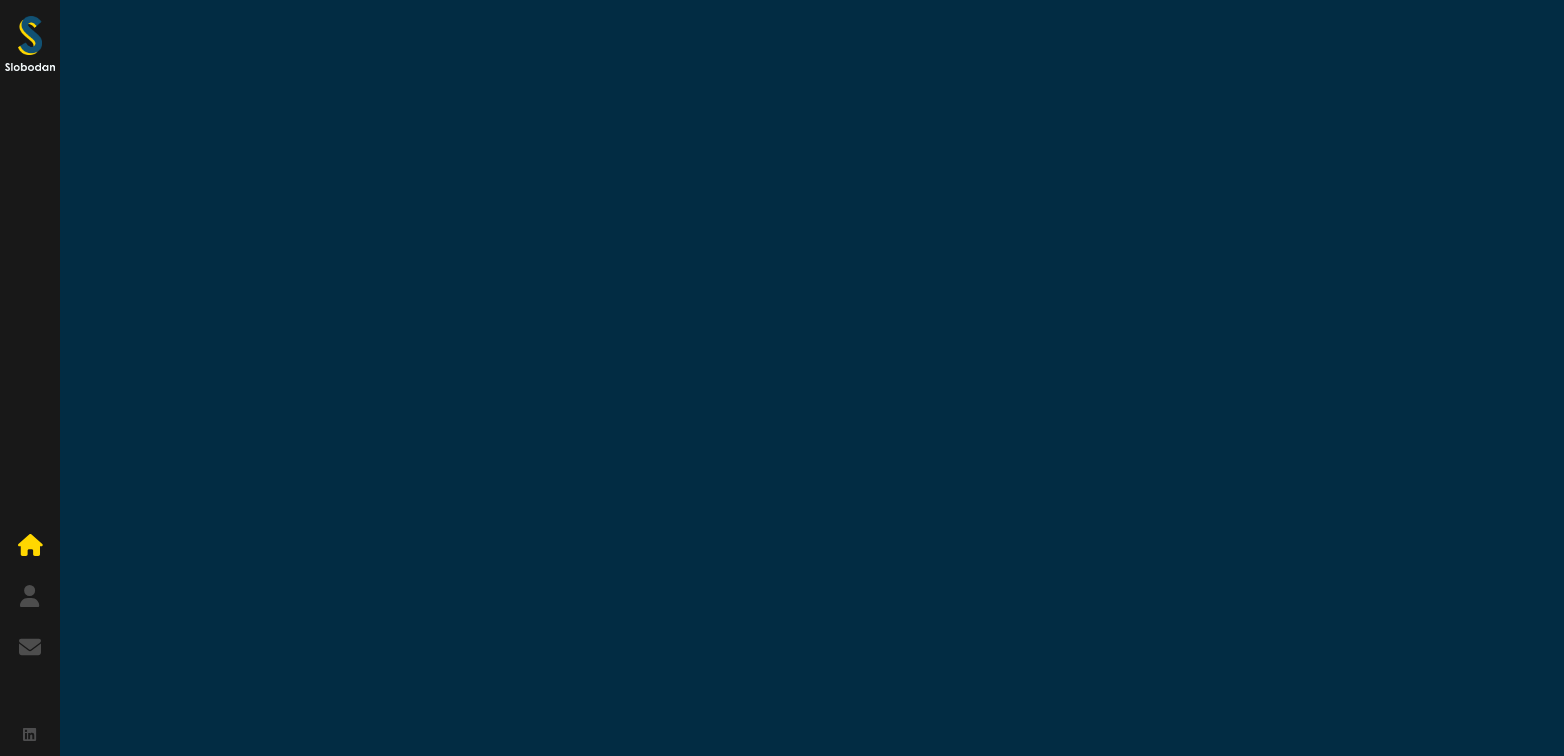
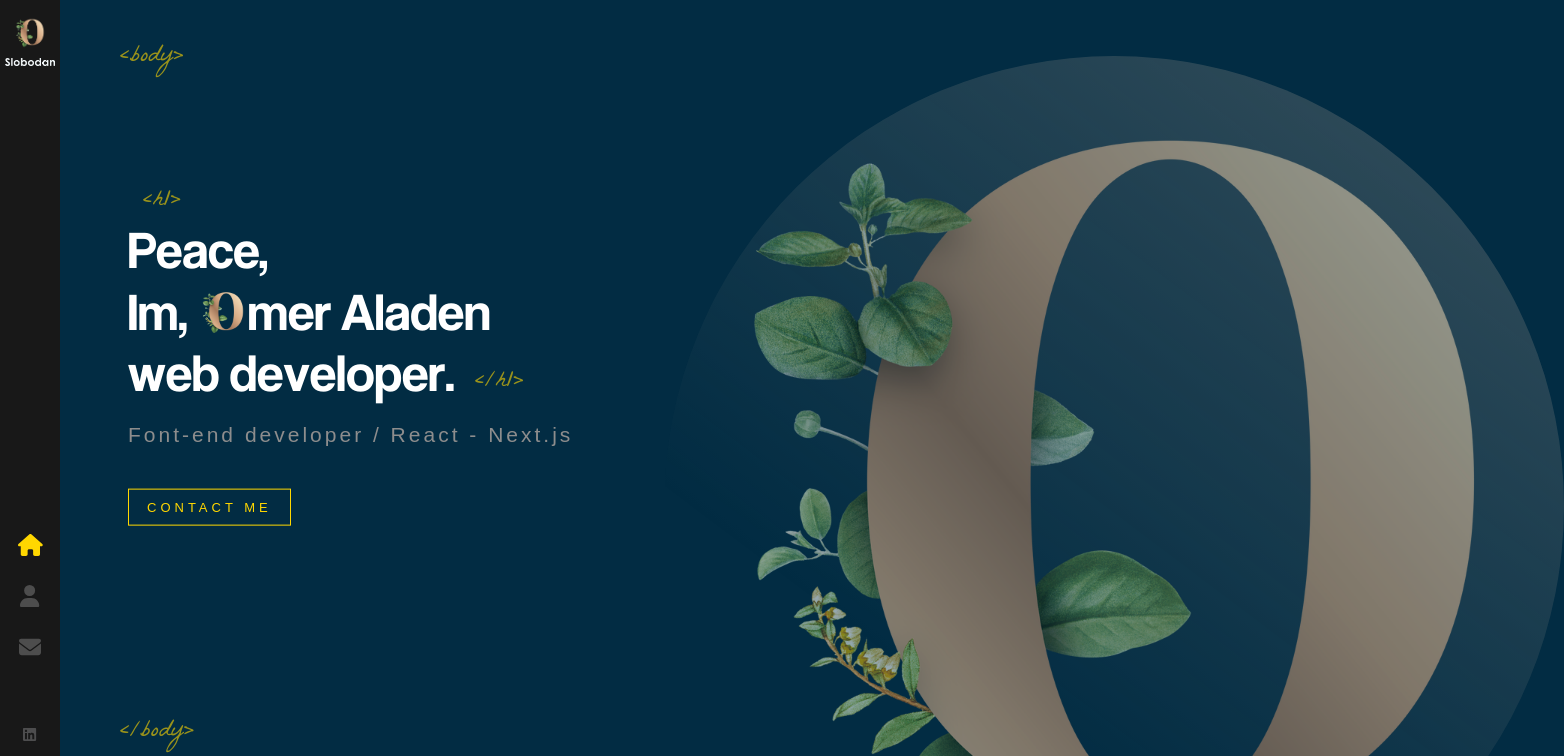
Before and after one commit to omeraladen/React-Portfolio, a React (Create React App) app: page / in a window 1280 px wide. Shown: the top 756 px of the page, 1564 px wide, since content can reach past the window. Built offline with nearby package versions, Linux system fonts and the light colour scheme.

Commit message:
Done with Home and work with about

```diff
--- a/src/App.js
+++ b/src/App.js
@@ -2,12 +2,19 @@
 import './App.scss';
 import {Routes , Route} from 'react-router-dom'
 import Layout from './component/Layout';
+import Home from './component/Home/Home';
+import About from './component/About/About'
+
 
 function App() {
   return (
     <>
      <Routes>
-        <Route path='/' element={<Layout/>}/>
+        <Route path='/' element={<Layout/>}>
+          <Route index element={<Home/>}/>
+          <Route path='about' element={<About/>}/>
+        </Route>
+
      </Routes>
     </>
   );
--- /dev/null
+++ b/src/component/About/About.js
@@ -0,0 +1,28 @@
+
+import AnimatedLetters from '../AnimatedLetter/animate';
+import './about.scss';
+
+const About = () => {
+
+    return (
+        <div className="container about-page">
+            <div className="text-zone">
+                <h1>
+                    <AnimatedLetters
+                    strArray={['A','b','o','u','t',' ','m','e']}
+
+                    idx={15}
+                    />
+                </h1>
+                <p>I'm ambitious font-end developer looking for a role in
+                    established IT Company With the opportunity to
+                     work with the latest technology's </p>
+                <p></p>
+            </div>
+
+
+        </div>
+    )
+}
+
+export default About;
--- /dev/null
+++ b/src/component/AnimatedLetter/animate.js
@@ -0,0 +1,17 @@
+import './animate.scss';
+
+const AnimatedLetters = ({ letterClass , strArray , idx }) => {
+    return (
+        <span>
+        {
+            strArray.map((char , i) => (
+                <span key={char + i} className={`${letterClass} _${i + idx}`}>
+                    {char}
+                </span>
+            ) )
+        }
+    </span>
+    )
+};
+
+export default AnimatedLetters;
--- /dev/null
+++ b/src/component/AnimatedLetter/animate.scss
@@ -0,0 +1,13 @@
+.text-animate{
+    display: inline-block;
+    opacity: 0;
+    animation: bounceIn 1s 1s;
+    animation-fill-mode:forwards ;
+    min-width: 10px;
+}
+// loop for every letter index
+@for $i from 1 through 35 {
+    .text-animate._#{$i} {
+        animation-delay: #{ $i / 10 }s;
+    }
+}
--- /dev/null
+++ b/src/component/Home/Home.js
@@ -0,0 +1,52 @@
+import { useState , useEffect } from 'react';
+import { Link } from 'react-router-dom';
+import LogoTitle from '../../assets/images/logo-s.png'
+import AnimatedLetters from '../AnimatedLetter/animate';
+import'./Home.scss'
+import Logo from './Logo/logo';
+
+const Home = () => {
+    const [letterClass , setLetterClass] = useState('text-animate');
+    const nameArray = ['m' , 'e' , 'r',' ','A','l','a','d','e','n'];
+    const jobArray = ['w','e','b',' ','d','e','v','e','l','o','p','e','r','.'];
+
+    // useEffect(() => {
+    //     return setTimeout(() => {
+    //         setLetterClass('text-animation-hover')
+    //     }, 4000)
+    // }, [])
+    return (
+        <div className="container home-page">
+            <div className="text-zone">
+                <h1>
+                    <span className={letterClass}>P</span>
+                    <span className={`${letterClass} _12`}>e</span>
+                    <span className={`${letterClass} _12`}>a</span>
+                    <span className={`${letterClass} _12`}>c</span>
+                    <span className={`${letterClass} _12`}>e,</span>
+
+                    <br />
+
+                    <span className={`${letterClass} _13`}>I</span>
+                    <span className={`${letterClass} _14`}>m,</span>
+
+
+                    <img src={LogoTitle}  alt="developer" />
+
+                    <AnimatedLetters letterClass={letterClass}
+                    strArray={nameArray} idx={15}
+                    />
+                    <br />
+                    <AnimatedLetters letterClass={letterClass}
+                    strArray={jobArray} idx={22}
+                    />
+                </h1>
+                <h2>Font-end developer / React - Next.js</h2>
+                <Link to='/contact' className='flat-button'> CONTACT ME </Link>
+            </div>
+            <Logo/>
+        </div>
+    );
+}
+
+export default Home;
--- /dev/null
+++ b/src/component/Home/Home.scss
@@ -0,0 +1,90 @@
+.home-page{
+    .text-zone{
+        position: absolute;
+        left: 10%;
+        top: 50%;
+        transform: translateY(-59%);
+        width: 40%;
+        max-height: 90%;
+    }
+
+    h1 {
+
+        color: #fff;
+        font-size: 53px;
+        margin: 0;
+        font-family: 'Coolvetica';
+        font-weight: 400;
+
+        &::before{
+            content: '<h1>';
+            font-family: 'La Belle Aurore';
+            color: #ffd700;
+            font-size: 24px;
+            position: absolute;
+            margin-top: -40px;
+            left: 15px;
+            opacity: .6;
+        }
+
+        &::after{
+            content: '</h1>';
+            font-family: 'La Belle Aurore';
+            color: #ffd700;
+            font-size: 24px;
+            position: absolute;
+            margin-left: 20px;
+            opacity: .6;
+            margin-top: 18px;
+
+        }
+
+
+
+
+        img {
+            width: 50px;
+            position: relative;
+            top: 8px;
+            margin-left: 10px;
+            opacity: 0;
+            height: auto;
+            animation:rotateIn 1s linear both;
+            animation-delay: 1s;
+
+        }
+    }
+
+
+    h2{
+        color: #8d8d8d;
+        margin-top: 20px;
+        font-weight: 400;
+        font-size: 21px;
+        font-family: sans-serif;
+        letter-spacing: 3px;
+        animation: fadeIn 1s 1.2s backwards;
+    }
+
+   .flat-button{
+    color: #ffd700;
+    text-decoration: none;
+    letter-spacing: 4px;
+    font-family: sans-serif;
+    border: 1px solid #ffd700;
+    padding: 10px 18px;
+    float: left;
+    font-size: 13px;
+    font-weight: 400;
+    margin-top: 25px;
+    animation: fadeIn 1s 1.4s backwards;
+    white-space: nowrap;
+    transition: all .5s ease;
+
+    &:hover{
+        background-color: #ffd700;
+        color: #8d8d8d;
+    }
+   }
+
+}
--- /dev/null
+++ b/src/component/Home/Logo/logo.js
@@ -0,0 +1,18 @@
+import './logo.scss';
+import Logos from '../../../assets/images/logo-s.png'
+
+
+
+const Logo = () => {
+    return (
+        <div className='logo-container'>
+            <img src={Logos} alt="logo"  className='solid-logo'/>
+
+
+
+        </div>
+    )
+};
+
+
+export default Logo;
--- /dev/null
+++ b/src/component/Home/Logo/logo.scss
@@ -0,0 +1,28 @@
+.logo-container{
+    z-index: 0;
+    width: 300px;
+    height: 689px;
+    position: absolute;
+    right: 15%;
+    bottom: 0;
+    top: 0;
+    left: 0;
+    margin: auto;
+}
+.solid-logo{
+    position: absolute;
+    top: auto;
+    right: 10%;
+    bottom: auto;
+    left: 90%;
+    margin: auto;
+    width: 300%;
+    opacity: .6;
+    transform: translateZ(30deg);
+    z-index: 1;
+
+    border-radius: 50%;
+    background: linear-gradient(217deg, rgba(113, 120, 121, 0.8), rgba(255,0,0,0) 70.71%);
+
+
+}
--- a/src/component/Layout/index.js
+++ b/src/component/Layout/index.js
@@ -1,3 +1,4 @@
+import { Outlet } from 'react-router-dom';
 import Sidebar from '../sidebar/sidebar';
 import './index.scss';
 
@@ -5,6 +6,17 @@
     return (
         <div className='App'>
             <Sidebar/>
+            <div className="page">
+                <span className="tags top-tags">&lt;body&gt;</span>
+
+                <Outlet/>  {/* should be used in parent route */}
+
+                <span className="tags bottom-tags">
+                    &lt;/body&gt;
+                    <br />
+                    <span className="bottom-tag-html">&lt;/html&gt;</span>
+                </span>
+            </div>
         </div>
     )
 
--- a/src/component/Layout/index.scss
+++ b/src/component/Layout/index.scss
@@ -1,3 +1,95 @@
-h1{
-    color: aliceblue;
+.page{
+    width: 100%;
+    height: 100%;
+    position: absolute;
 }
+.top-tags{
+    bottom: auto;
+    top: 35px;
+}
+.tags{
+    color: #ffd700;
+    opacity: 0.6;
+    position: absolute;
+    bottom: 0;
+    left: 120px;
+    font-size: 24px;
+    font-family: 'La Belle Aurore';
+}
+
+.bottom-tag-html{
+    margin-left: -20px;
+}
+.container{
+    width: 100%;
+    will-change: contents;
+    height: 90%;
+    min-height: 566px;
+    position: absolute;
+    opacity: 0;
+    top: 5%;
+    margin: 0 auto;
+    z-index: 1;
+    transform-style:preserve-3d ;
+    animation: fadeIn 1s forwards;
+    animation-delay: 1s;
+}
+.about-page{
+    .text-zone{
+        position: absolute;
+        left: 10%;
+        top: 50%;
+        transform: translateY(-50%);
+        width: 35%;
+        vertical-align: middle;
+        display: table-cell;
+        max-height: 90%;
+
+        h1{
+            font-size: 53px;
+            font-family: 'Coolvetica';
+            color: #ffd700;
+            font-weight: 400;
+            margin-top: 0;
+            position: relative;
+            margin-bottom: 40px;
+            left: 10px;
+
+            &::before {
+                content: '<h1>';
+                font-size: 20px;
+                font-family: 'La Belle Aurore';
+                position: absolute;
+                left: -10px;
+                margin-top: -18px;
+                opacity: .6;
+                line-height: 18px;
+            }
+
+            &::after{
+                content: '</h1>';
+                font-size: 20px;
+                font-family: 'La Belle Aurore';
+                position: absolute;
+                bottom: -20px;
+                left: -30px;
+                margin-left: 20px;
+                opacity: .6;
+                line-height: 18px;
+            }
+        }
+
+        p{
+            font-size: 18px;
+            line-height: 30px;
+            font-style: 13px;
+            color: #fff;
+            font-family: sans-serif;
+            font-weight: 300;
+            min-width: fit-content;
+            animation: pulse 1s;
+            animation-delay: 1.1s;
+
+        }
+    }
+}
--- a/src/component/sidebar/sidebar.scss
+++ b/src/component/sidebar/sidebar.scss
@@ -15,7 +15,7 @@
     img{
         display: block;
         margin: 8px auto;
-        width: 24px;
+        width: 34px;
         height: auto;
 
         &.sub-logo{
```
Also changed, not shown: src/assets/images/logo-s.png, src/assets/images/logo.svg (added), src/component/About/about.scss (added).
